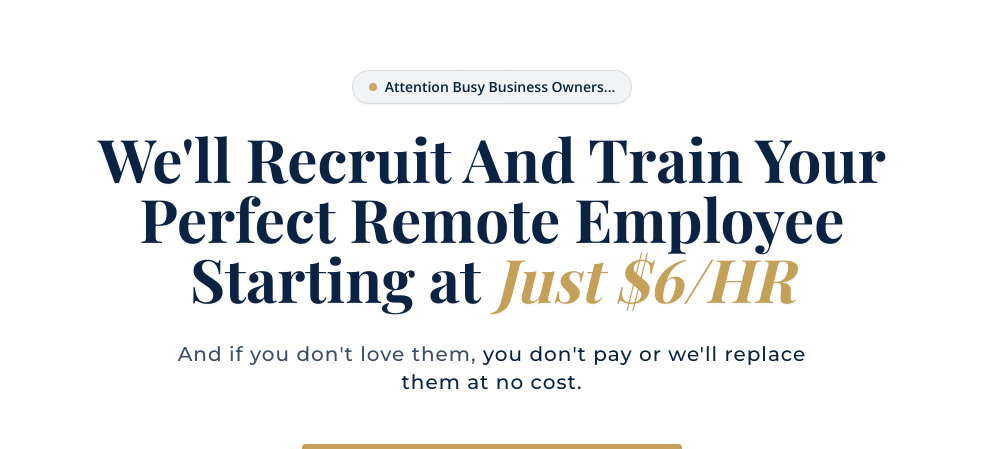
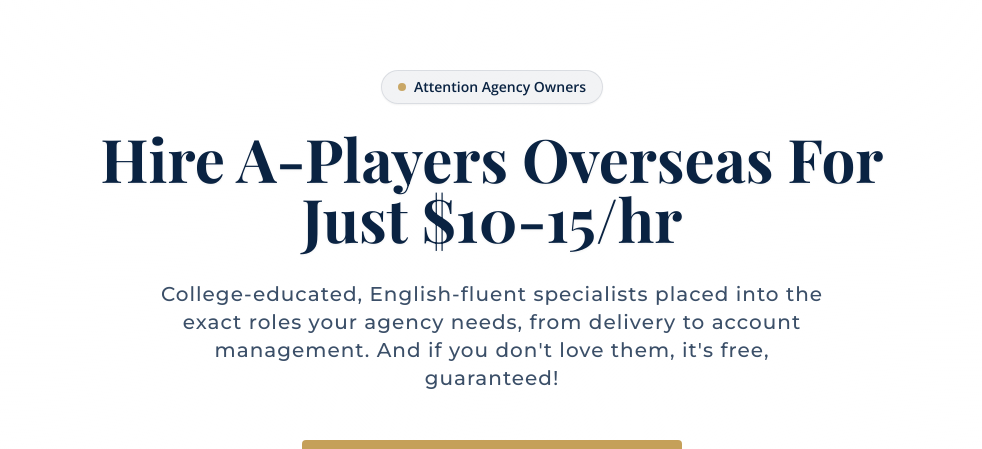
Before and after one commit to christianh0019/five-star-assistants-vsl, a React (Vite) app: page /online-service in a window 1280 px wide. Shown: the part 122-571 px from the top of the page, without its empty margins (148-1130 px from the left). Built offline with nearby package versions, Linux system fonts and the light colour scheme.

Commit message:
Update Online Service copy for Agency Owners

```diff
--- a/pages/OnlineServiceLanding.tsx
+++ b/pages/OnlineServiceLanding.tsx
@@ -30,7 +30,12 @@ const OnlineServiceLanding: React.FC = () => {
             <Navbar hideMenu />
             <main className="flex-grow">
                 <ScrollReveal>
-                    <Hero onOpenSurvey={openSurvey} />
+                    <Hero
+                        onOpenSurvey={openSurvey}
+                        callout="Attention Agency Owners"
+                        headline="Hire A-Players Overseas For Just $10-15/hr"
+                        subheadline="College-educated, English-fluent specialists placed into the exact roles your agency needs, from delivery to account management. And if you don't love them, it's free, guaranteed!"
+                    />
                 </ScrollReveal>
             </main>
 
```
